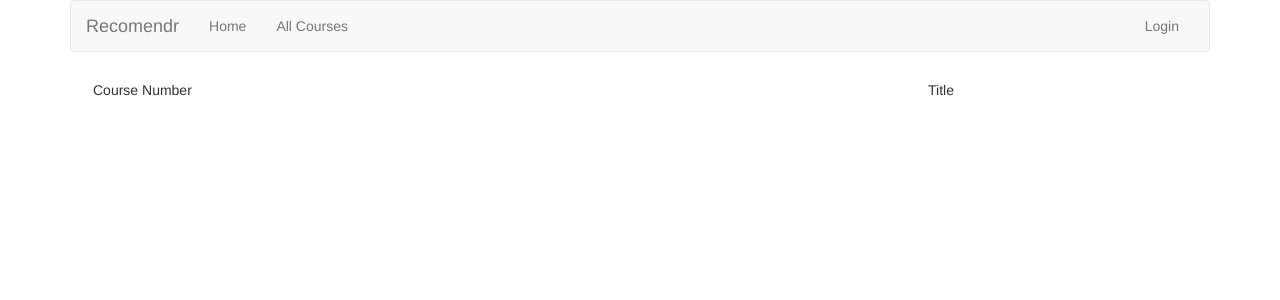
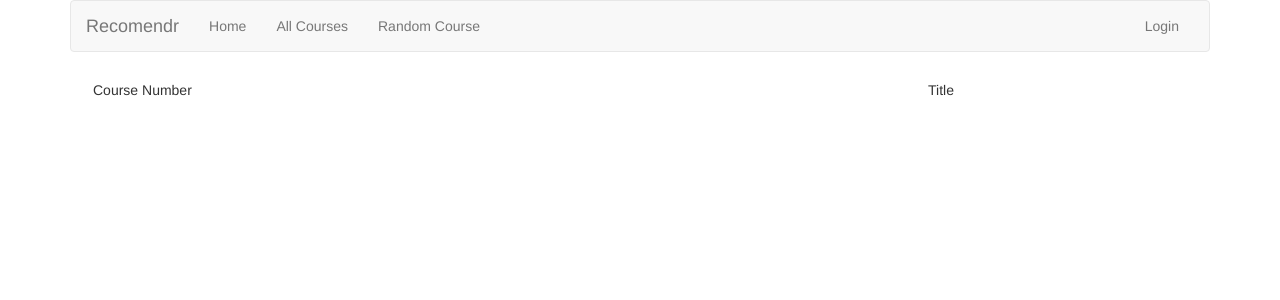
Before and after one commit to courageousillumination/recomendr, a Django app: page /courses in a window 1280 px wide. Shown: the top 300 px of the page. Run offline with Django 3.2, Linux system fonts and the light colour scheme; data that the repository does not hold is empty; some libraries are stand-ins or nearby versions.

Commit message:
Added random course page.

```diff
--- a/recomendr/recomendr/templates/recomendr/base.html
+++ b/recomendr/recomendr/templates/recomendr/base.html
@@ -107,4 +107,5 @@ $('#class_search').typeahead({
 {% if request.user.is_authenticated %}
 <li><a href="/my_courses/">My Courses</a></li>
 {% endif %}
+<li><a href="/random">Random Course</a></li>
 {% endblock %}
--- a/recomendr/recomendr/templates/recomendr/course.html
+++ b/recomendr/recomendr/templates/recomendr/course.html
@@ -112,7 +112,7 @@ $('#tag_search').typeahead({
     <h4>Semantically Similar Courses</h4>
     <table class="table">
     <thead>
-        <td>Title</td>
+        <td>Course ID</td><td>Title</td>
     {% for course in similar_courses %}
         <tr><td>{{ course.department }} {{ course.course_number }}</td><td><a href="/courses/{{ course.id }}">{{ course.title }}</a></td></tr>
     {% endfor %}
--- a/recomendr/recomendr/urls.py
+++ b/recomendr/recomendr/urls.py
@@ -5,5 +5,6 @@ urlpatterns = patterns('',
     url(r'^courses/(?P<course_id>[0-9]+)', 'recomendr.recomendr.views.course_page', name='recomendr.course_page'),
     url(r'^courses', 'recomendr.recomendr.views.all_courses', name='recomendr.courses'),
     url(r'^search', 'recomendr.recomendr.views.search', name='recomendr.search'),
+    url(r'^random', 'recomendr.recomendr.views.random_course', name='recomendr.random_course'),
     url(r'^my_courses', 'recomendr.recomendr.views.my_courses', name='recomendr.my_courses'),
 )
--- a/recomendr/recomendr/views.py
+++ b/recomendr/recomendr/views.py
@@ -29,6 +29,8 @@ def course_page(request, course_id):
     similar_courses = recomendr.recomendr.lsi.get_similar_courses(course, 5)
     tagged_courses = [(tag, [x for x in tag.courses.all() if x != course]) for tag in course.tag_set.all()]
     my_tags = [(x, random.choice(y)) for x, y in tagged_courses if len(y) > 0]
+    if len(my_tags) > 5:
+        my_tags = random.sample(my_tags, 5)
     return render(request, "recomendr/course.html", {"course": course, "similar_courses": similar_courses, "tags" : tags, "my_tags" : my_tags})
 
 def search(request):
@@ -40,6 +42,9 @@ def search(request):
         return render(request, "recomendr/classes.html", {"classes": courses})
 
     return redirect('index')
+
+def random_course(request):
+    return redirect('recomendr.course_page', course_id=random.randint(1, Course.objects.count()))
 
 @login_required
 def my_courses(request):
```
